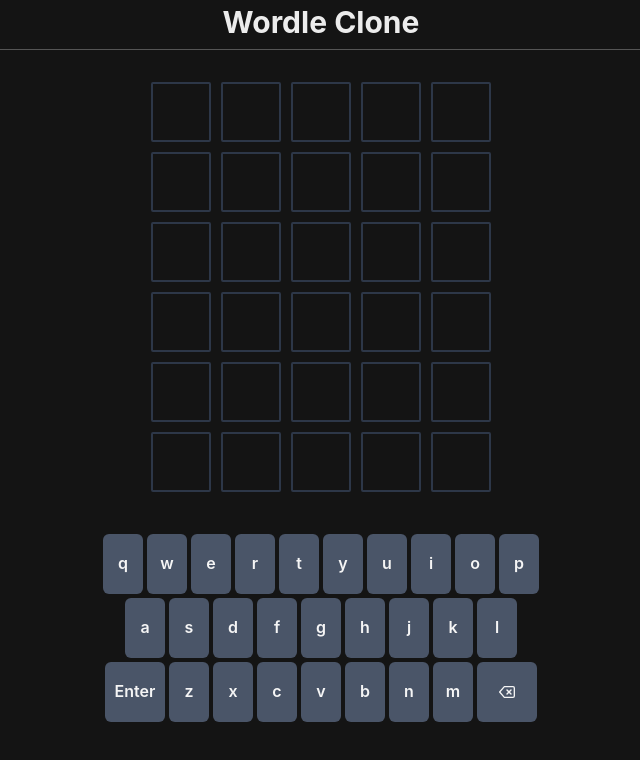
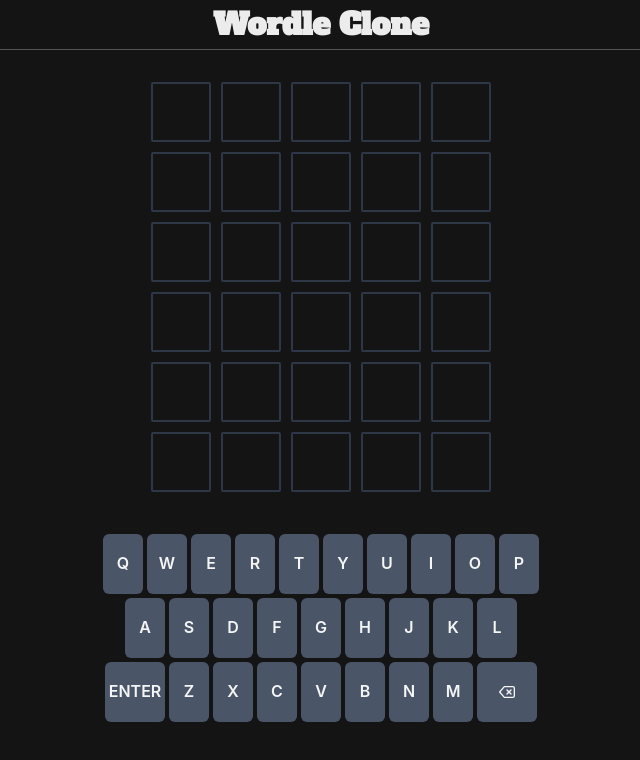
Before and after one commit to sugaya24/wordle-clone, a React (Create React App) app: page / in a window 1280 px wide. Shown: the top 760 px of the page, without its empty margins (319-959 px from the left). Built offline with nearby package versions, Linux system fonts and the light colour scheme.

Commit message:
feat: change header font

```diff
--- a/src/components/Header.tsx
+++ b/src/components/Header.tsx
@@ -1,5 +1,6 @@
 import React from 'react';
 import { Box, Center } from '@chakra-ui/react';
+import { css } from '@emotion/react';
 
 const Header = () => {
   return (
@@ -9,7 +10,13 @@ const Header = () => {
       bgColor={'blackAlpha.900'}
       borderBottom={'1px #555 solid'}
     >
-      <Center fontSize={'3xl'} fontWeight={'bold'} color={'whiteAlpha.900'}>
+      <Center
+        h={'100%'}
+        fontSize={'3xl'}
+        fontWeight={'bold'}
+        color={'whiteAlpha.900'}
+        fontFamily={'Alfa Slab One'}
+      >
         Wordle Clone
       </Center>
     </Box>
--- a/src/components/Key.tsx
+++ b/src/components/Key.tsx
@@ -47,7 +47,7 @@ const Key = ({
         }
       }}
     >
-      {letter}
+      {letter.toUpperCase()}
     </Button>
   );
 };
--- a/src/components/Keyboard.tsx
+++ b/src/components/Keyboard.tsx
@@ -60,7 +60,7 @@ const Keyboard = ({
           _active={{ bgColor: 'gray.600' }}
           onClick={() => checkCurrentWord()}
         >
-          Enter
+          ENTER
         </Button>
         {ROW3.split('').map((letter, i) => {
           return (
--- a/src/components/Wordle.tsx
+++ b/src/components/Wordle.tsx
@@ -119,7 +119,7 @@ const Wordle = () => {
     if (!wordList.includes(currentWord)) {
       handleJiggle().then(() => {
         toast({
-          description: `"${currentWord}" is not in the list.`,
+          description: `"${currentWord.toUpperCase()}" is not in the list.`,
           status: 'error',
           duration: 3000,
           isClosable: true,
--- a/src/index.css
+++ b/src/index.css
@@ -1,3 +1,5 @@
+@import url('https://fonts.googleapis.com/css2?family=Alfa+Slab+One&family=Outfit:wght@200;400;600&display=swap');
+
 body {
   margin: 0;
   font-family: -apple-system, BlinkMacSystemFont, 'Segoe UI', 'Roboto', 'Oxygen',
```
